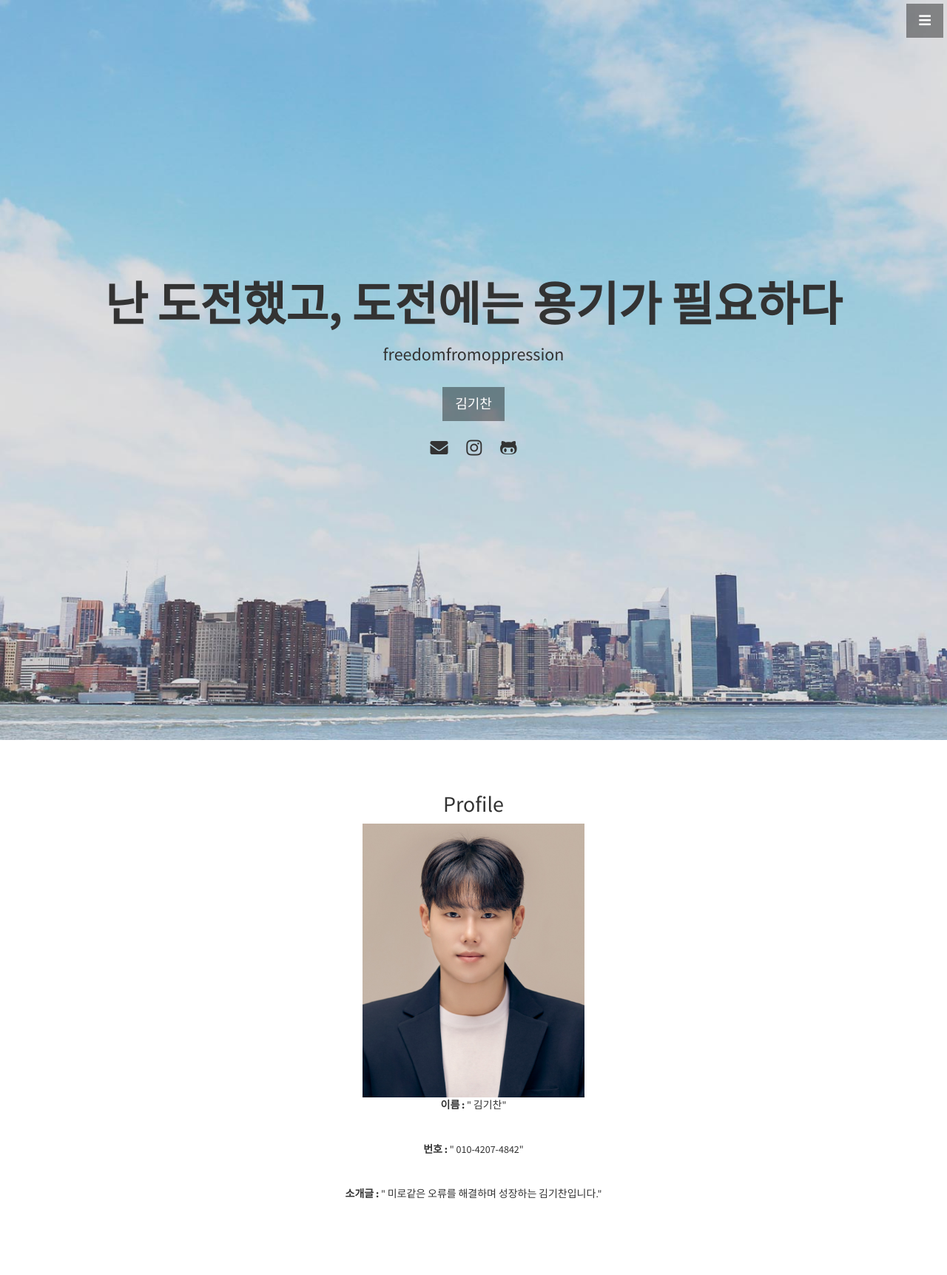
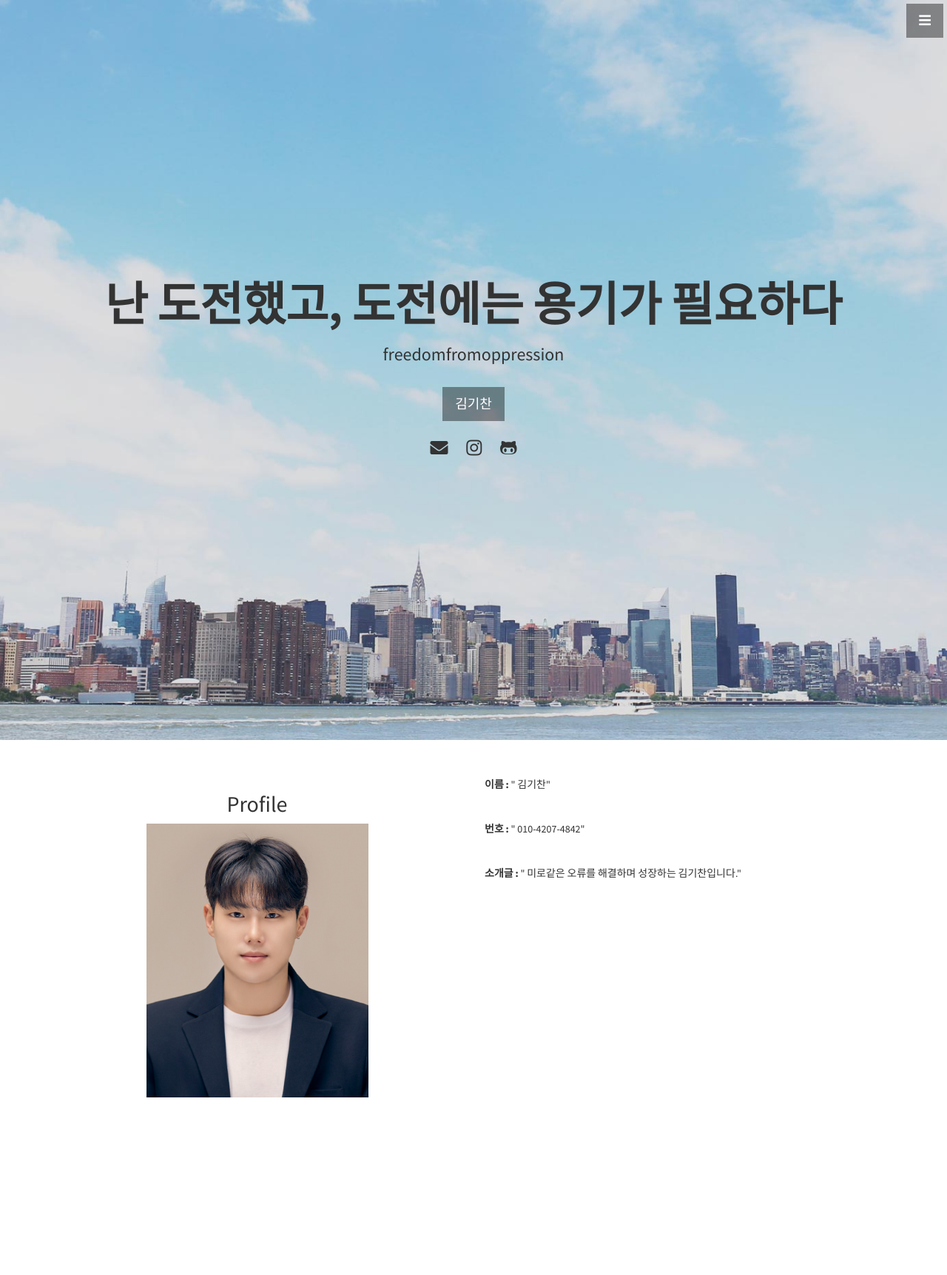
Before and after one commit to freedomfromoppression/freedomfromoppression.github.io, a Jekyll site: the page built from index.html, in a window 1280 px wide. Shown: the whole page at 74% size. Built offline with Jekyll 4.4.1, drawn with Linux system fonts in a browser that asks for light colours; after the commit the page ends 1533 px from its top, so only the background shows below that.

Commit message:
Update about.html

```diff
--- a/_includes/about.html
+++ b/_includes/about.html
@@ -1,31 +1,25 @@
 <section id="about" class="about">
   <div class="container">
     <div class="row">
-      <div class="col-lg-12 text-center">
+      <div class="col-lg-6 text-center">
         <h2>Profile</h2>
         <div class="user-detail">
           <img src="img/gichan.jpg" alt="대체 텍스트" width="300" height="370">
+        </div>
+      </div>
+      <div class="col-lg-6">
         <div class="profile">
           <p>
             <strong>이름 :</strong>
             " 김기찬"
-              <br>
-              <br>
-              <br>
+            <br><br><br>
             <strong>번호 :</strong>
             " 010-4207-4842"
-              <br>
-              <br>
-              <br>
+            <br><br><br>
             <strong>소개글 :</strong>
             " 미로같은 오류를 해결하며 성장하는 김기찬입니다."
-              <br>
-              <br>
-              <br>
-
+            <br><br><br>
           </p>
-
-          </div>
         </div>
       </div>
     </div>
```
Lines whose indentation alone changed are shown as unchanged.
